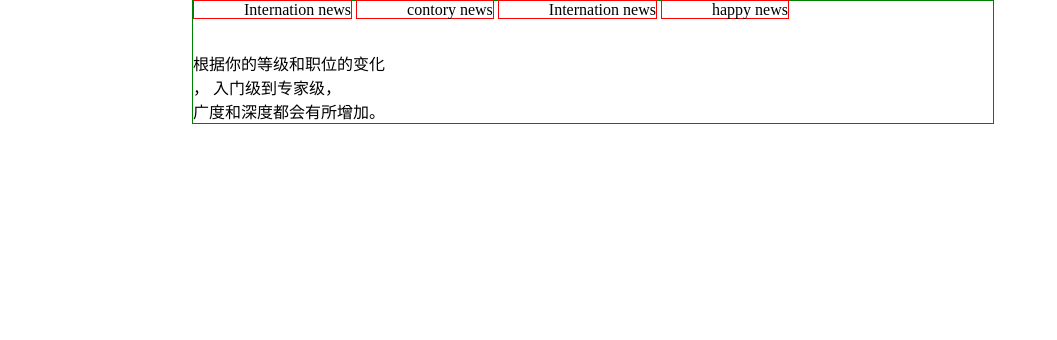
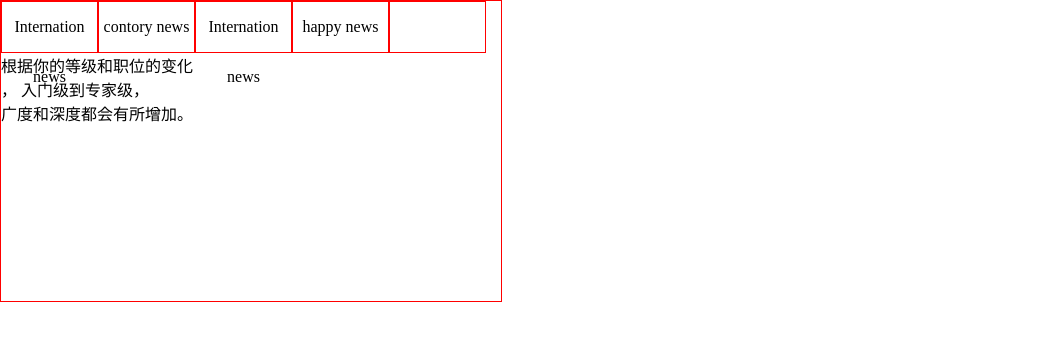
Before and after one commit to Hxmic/Test-javaScript, a plain HTML site: page JavaScript/tab/index.html in a window 1280 px wide. Shown: the whole page, without its empty margins (0-1057 px from the left). Drawn offline with Linux system fonts and the light colour scheme.

Commit message:
change and success tab

```diff
--- a/JavaScript/tab/index.html
+++ b/JavaScript/tab/index.html
@@ -6,25 +6,23 @@
 
     <style type="text/css">
         * {
+            margin: 0;
             padding: 0;
-            margin: 0;
-        }
-
-        #div {
-            width: 70%;
-            margin: 0 auto;
         }
 
         #d1 {
-            width: 800px;
-            border: 1px solid green;
+            border: 1px solid red;
+            width: 500px;
+            height: 300px;
         }
 
         ul li {
             list-style: none;
-            display: inline;
+            float: left;
+            width: 95px;
             text-align: center;
-            padding-left: 50px;
+            line-height: 50px;
+            height: 50px;
             border: 1px solid red;
 
         }
@@ -40,27 +38,38 @@
         #div1 {
             display: block;
         }
+    </style>
 
-    </style>
 
     <script type="text/javascript">
         function showDiv(n, m) {
-            //把所有的div内容都隐藏(也可以放到一个函数里面)
             for (var i = 1; i <= 4; i++) {
                 var allDiv = document.getElementById("div" + i);
                 allDiv.style.display = "none";
             }
-            //把所有li的背景颜色显示
+
+
             for (var i = 1; i <= 4; i++) {
                 var allLi = document.getElementById("li" + i);
-                allLi.style.borderBottom = "1px solid white";
+                allLi.style.background = "white";
             }
-
+            //此方法引入一个参数
+            m.style.background = "red";
+                //此方法不引入参数
+                /*for(var i=1;i<=4;i++){
+                 var allLi = document.getElementById("li"+i);
+                 allLi.style.background="white";
+                 }
+                 //获取li对象
+                 var liobj= document.getElementById("li"+n);
+                 liobj.style.background="red";*/
 
                 //获取div对象
                 var obj = document.getElementById("div" + n);
                 obj.style.display = "block";
-            m.style.borderBottom = "1px solid white"
+
+
+
 
         }
 
@@ -68,13 +77,14 @@
 
 </head>
 <body>
-<div id="div">
+
 <div id="d1">
     <ul>
         <li id="li1" onmouseover="showDiv(1,this)">Internation news</li>
         <li id="li2" onmouseover="showDiv(2,this)">contory news</li>
         <li id="li3" onmouseover="showDiv(3,this)">Internation news</li>
         <li id="li4" onmouseover="showDiv(4,this)">happy news</li>
+        <li></li>
     </ul>
 
     <div id="div1">
@@ -103,6 +113,5 @@
     </div>
 
 </div>
-</div>
 </body>
 </html>
```
Lines whose indentation alone changed are shown as unchanged.
